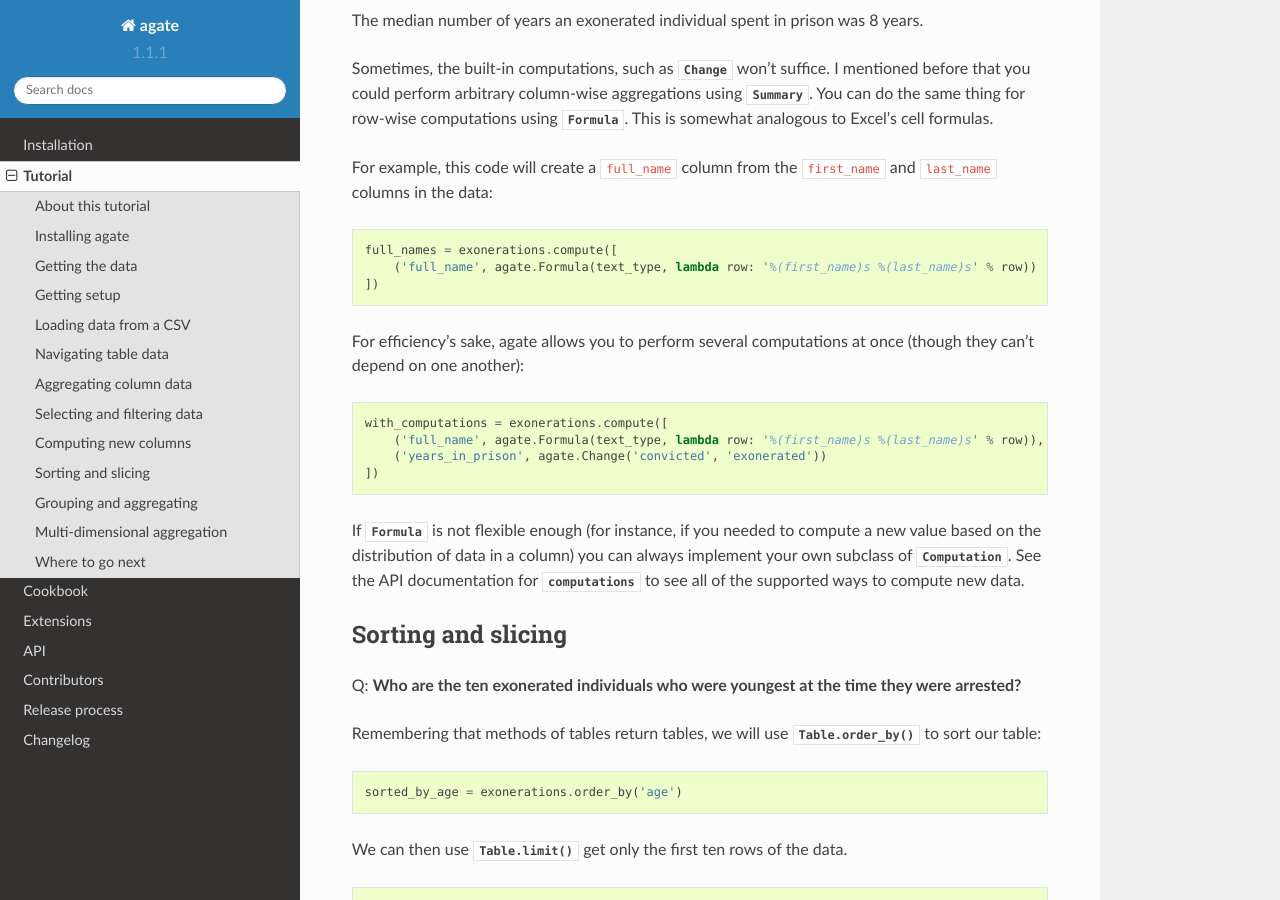
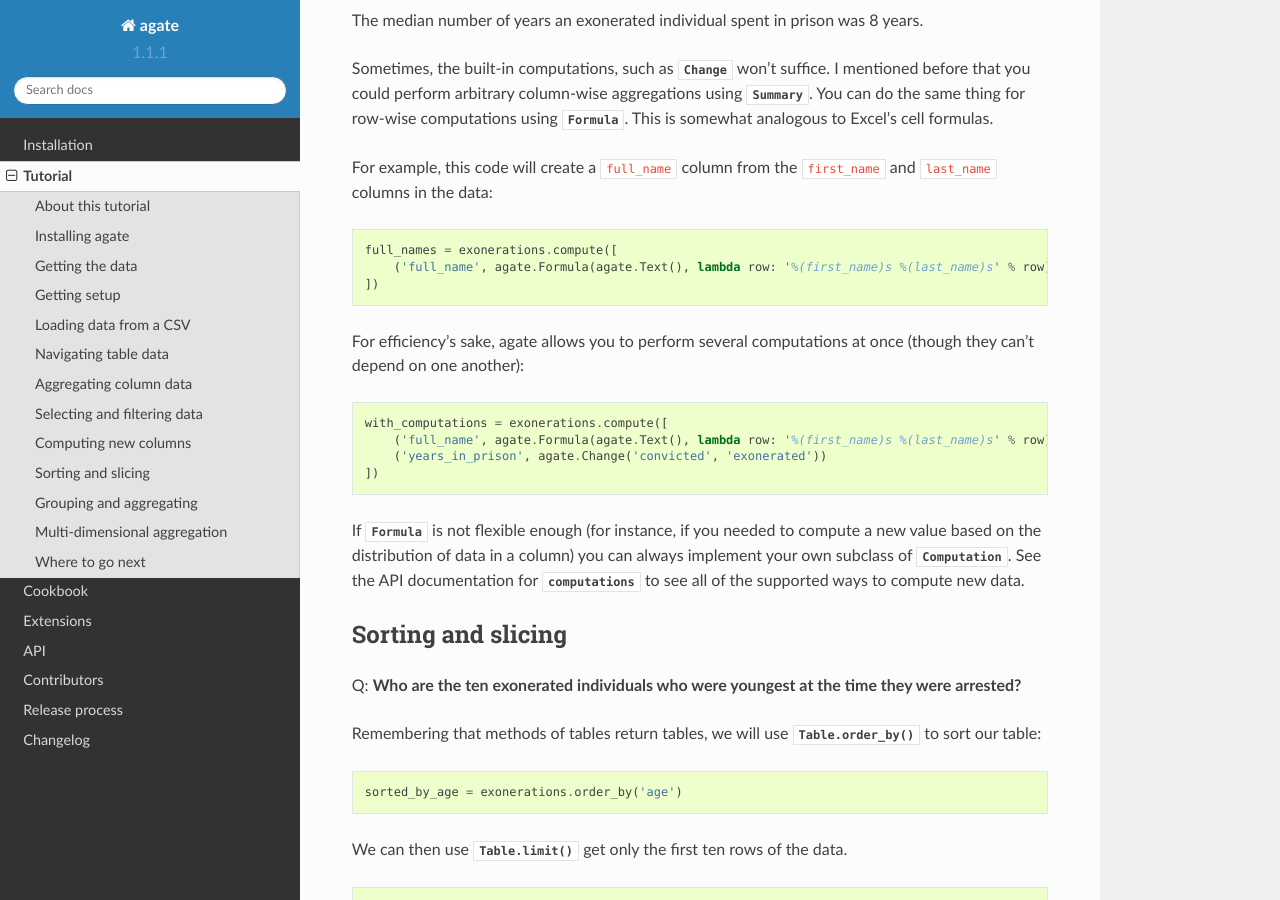
Before and after one commit to wireservice/agate, a Sphinx documentation site: the page built from docs/tutorial.rst, in a window 1280 px wide and 900 px high, scrolled down 7436 px. Built offline with Sphinx 7.4.7 and the Read the Docs theme 2.0.0, drawn with Linux system fonts in a browser that asks for light colours; pages that are not in the unit, such as notebooks, are missing from menus.

Commit message:
Add missing text_type to tutorial. Closes #391.

```diff
--- a/docs/tutorial.rst
+++ b/docs/tutorial.rst
@@ -294,7 +294,7 @@ For example, this code will create a ``full_name`` column from the ``first_name`
 .. code-block:: python
 
     full_names = exonerations.compute([
-        ('full_name', agate.Formula(text_type, lambda row: '%(first_name)s %(last_name)s' % row))
+        ('full_name', agate.Formula(agate.Text(), lambda row: '%(first_name)s %(last_name)s' % row))
     ])
 
 For efficiency's sake, agate allows you to perform several computations at once (though they can't depend on one another):
@@ -302,7 +302,7 @@ For efficiency's sake, agate allows you to perform several computations at once
 .. code-block:: python
 
     with_computations = exonerations.compute([
-        ('full_name', agate.Formula(text_type, lambda row: '%(first_name)s %(last_name)s' % row)),
+        ('full_name', agate.Formula(agate.Text(), lambda row: '%(first_name)s %(last_name)s' % row)),
         ('years_in_prison', agate.Change('convicted', 'exonerated'))
     ])
 
```
